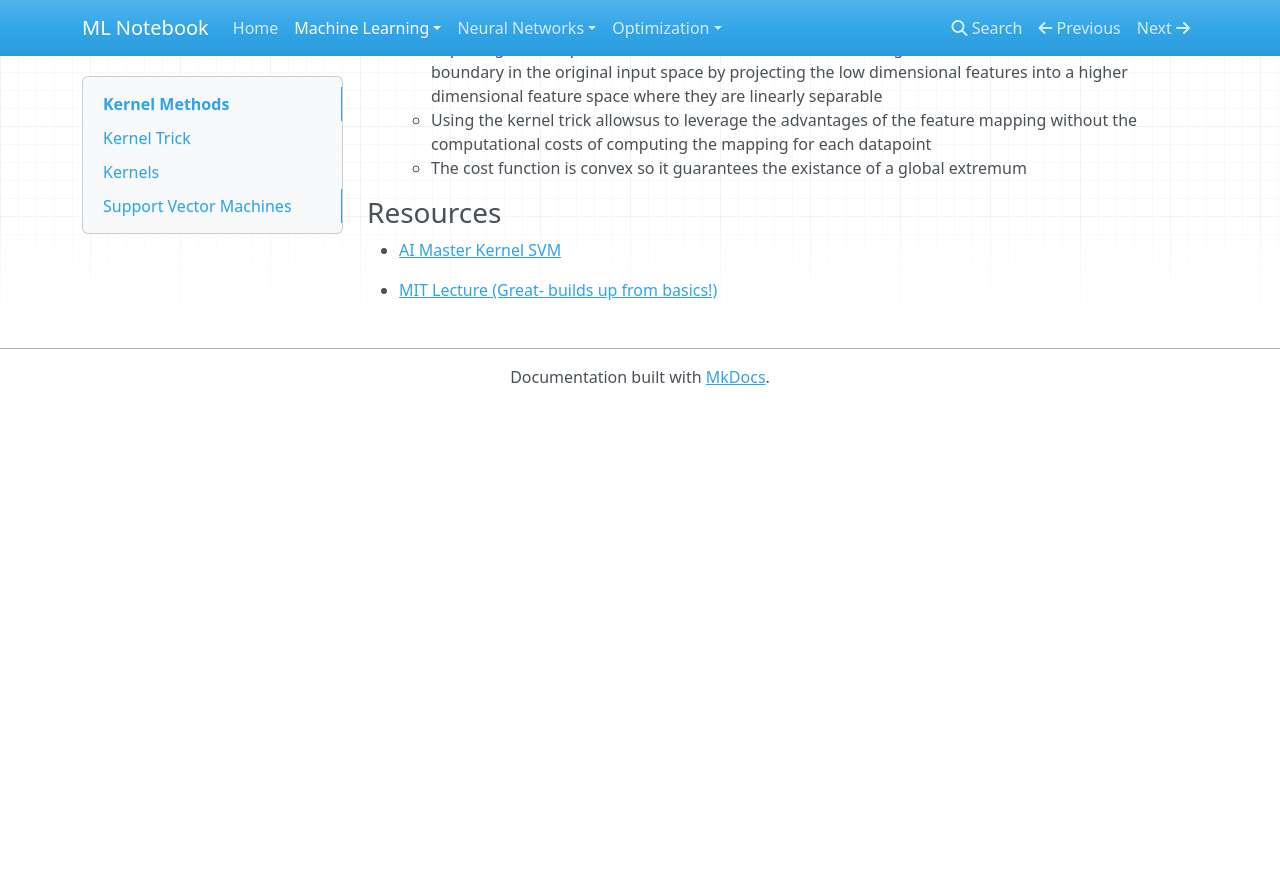
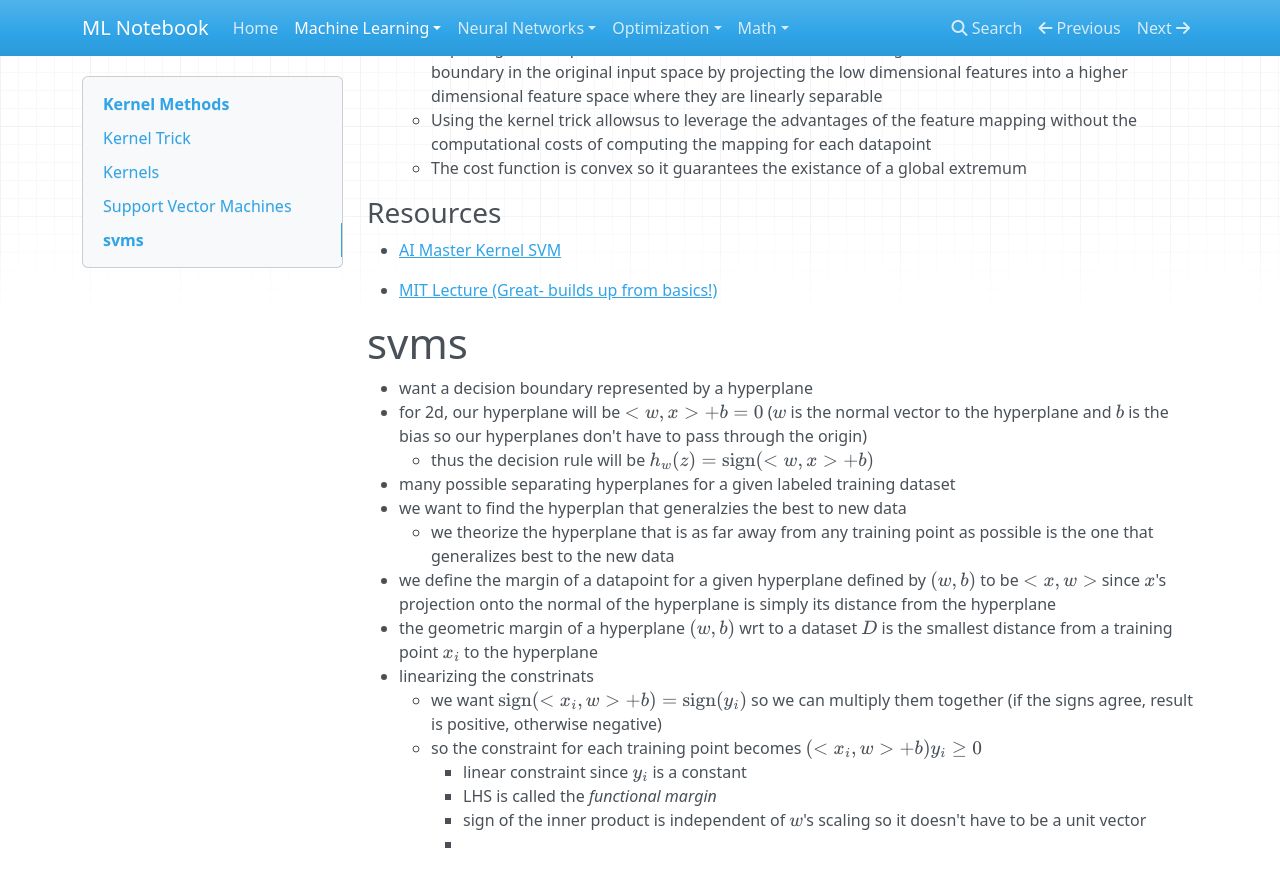
Before and after one commit to meyerv11045/machine-learning, an MkDocs documentation site: the page built from docs/notes/machine_learning/svms.md, in a window 1280 px wide and 900 px high, scrolled down 1591 px. Shown: the top 887 px of the window. Built offline with MkDocs 1.6.1, drawn with Linux system fonts in a browser that asks for light colours; nearby versions of some CDN libraries; formulas are drawn with MathJax 3; before the commit the page ends 1996 px from its top, so only the background shows below that.

Commit message:
end of sem updates

```diff
--- a/docs/mkdocs.yml
+++ b/docs/mkdocs.yml
@@ -31,6 +31,7 @@ nav:
     - 'PyTorch': 'machine_learning/nn/pytorch.md'
     - 'AutoEncoders': 'machine_learning/nn/auto_encoders.md'
     - 'Self-Supervised Learning': 'machine_learning/nn/ssl.md'
+    - 'Embeddings': 'machine_learning/nn/embeddings.md'
   - Optimization:
     - 'Overview': 'optimization/overview.md'
     - 'Convergence': 'optimization/convergence.md'
@@ -40,3 +41,6 @@ nav:
       - 'Bisection': 'optimization/root-methods/bisection.md'
       - 'Regula Falsi': 'optimization/root-methods/regula_falsi.md'
     - 'Model Predictive Control': 'optimization/mpc.md'
+  - Math:
+    - 'Important Ideas': 'math/math.md'
+    - 'Matrix Factorization': 'math/factorization.md'
--- a/docs/notes/machine_learning/svms.md
+++ b/docs/notes/machine_learning/svms.md
@@ -61,10 +61,32 @@ where $\gamma = \frac{1}{2\sigma^2}$ is a parameter of the kernel that controls
     - Using the kernel trick allowsus to leverage the advantages of the feature mapping without the computational costs of computing the mapping for each datapoint
     - The cost function is convex so it guarantees the existance of a global extremum
 
-
-
 ### Resources
 
 - [AI Master Kernel SVM](https://ai-master.gitbooks.io/kernel-svm/content/)
 
 - [MIT Lecture (Great- builds up from basics!)](https://www.youtube.com/watch?v=_PwhiWxHK8o)
+
+
+
+
+
+
+
+# svms
+
+- want a decision boundary represented by a hyperplane
+- for 2d, our hyperplane will be $<w,x> + b = 0$ ($w$ is the normal vector to the hyperplane and $b$ is the bias so our hyperplanes don't have to pass through the origin)
+    - thus the decision rule will be $h_w(z) = \text{sign}(<w,x> + b)$
+- many possible separating hyperplanes for a given labeled training dataset
+- we want to find the hyperplan that generalzies the best to new data
+    - we theorize the hyperplane that is as far away from any training point as possible is the one that generalizes best to the new data
+- we define the margin of a datapoint for a given hyperplane defined by $(w,b)$ to be $<x , w>$ since $x$'s projection onto the normal of the hyperplane is simply its distance from the hyperplane
+- the geometric margin of a hyperplane $(w,b)$ wrt to a dataset $D$ is the smallest distance from a training point $x_i$ to the hyperplane
+- linearizing the constrinats
+    - we want $\text{sign}(<x_i, w> +b ) = \text{sign}(y_i)$ so we can multiply them together (if the signs agree, result is positive, otherwise negative)
+    - so the constraint for each training point becomes $(<x_i, w> + b)y_i \geq 0$
+        - linear constraint since $y_i$ is a constant
+        - LHS is called the *functional margin*
+        - sign of the inner product is independent of $w$'s scaling so it doesn't have to be a unit vector
+        -
```
Also changed, not shown: docs/notes/machine_learning/nn/embeddings.md (added, +30 -0 lines), docs/notes/machine_learning/optimization.md (+8 -1 lines), docs/notes/machine_learning/pca.md (+2 -0 lines), docs/notes/math/factorization.md (added, +12 -0 lines), docs/notes/math/math.md (added, +16 -0 lines), docs/notes/optimization/static/hooke-jeeves.png (added).
